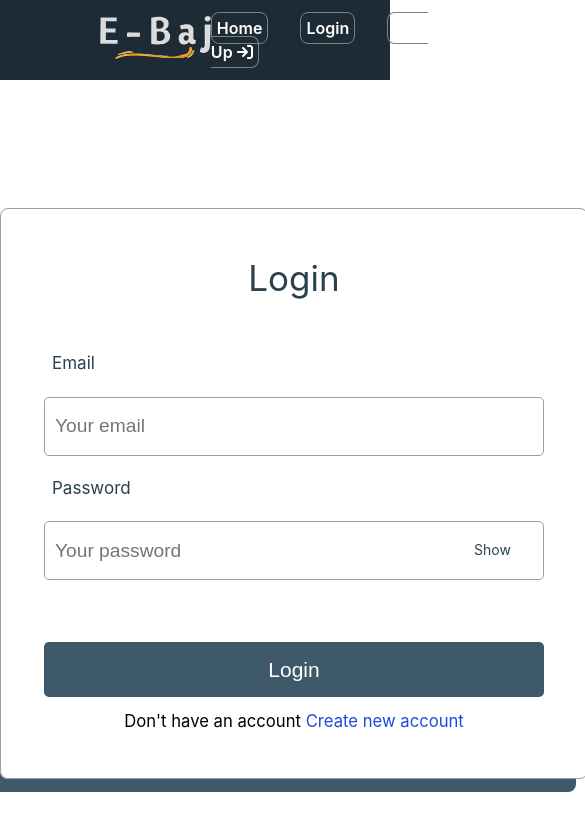
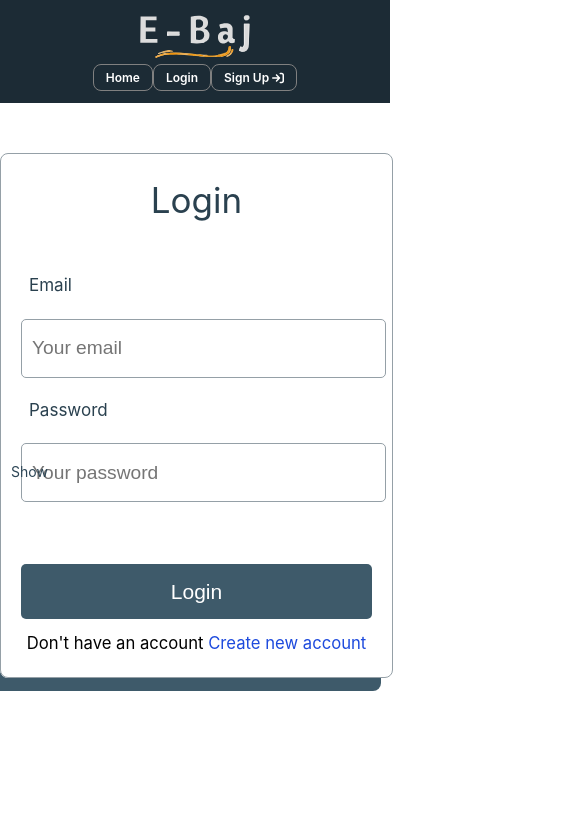
Before and after one commit to Rafiulsam/ema-john-simple, a React (Vite) app: page /login in a window 390 px wide. Shown: the top 830 px of the page, 585 px wide, since content can reach past the window. Built offline with nearby package versions, Linux system fonts and the light colour scheme; no server answers.

Commit message:
minor changed

```diff
--- a/src/components/Cart/Cart.css
+++ b/src/components/Cart/Cart.css
@@ -6,6 +6,9 @@
     position: sticky;
     top: 100px;
     background-color: lavenderblush;
+    padding: 20px;
+    border-radius: 8px;
+    box-shadow: 0 2px 10px rgba(0, 0, 0, 0.1);
 }
 
 .btn-clear-cart {
@@ -20,12 +23,54 @@
     height: 56px;
     color: white;
     font-size: 21px;
-    font-style: normal;
     font-weight: 400;
     border: none;
     cursor: pointer;
+    transition: background-color 0.3s ease;
 }
 
-.btn-clear-cart:hover{
+.btn-clear-cart:hover {
     background: #c54848;
 }
+
+/* Responsive styles */
+@media (max-width: 1024px) {
+    .cart {
+        top: 70px;
+        padding: 15px;
+    }
+
+    .btn-clear-cart {
+        height: 50px;
+        font-size: 19px;
+    }
+}
+
+@media (max-width: 768px) {
+    .cart {
+        top: 50px;
+        padding: 10px;
+    }
+
+    .btn-clear-cart {
+        height: 48px;
+        font-size: 18px;
+    }
+}
+
+@media (max-width: 480px) {
+    .cart {
+        top: 30px;
+        padding: 8px;
+    }
+
+    .btn-clear-cart {
+        height: 40px;
+        font-size: 16px;
+        padding: 10px;
+    }
+
+    .btn-clear-cart span {
+        display: none;
+    }
+}
--- a/src/components/Header/Header.css
+++ b/src/components/Header/Header.css
@@ -1,4 +1,4 @@
-.header{
+.header {
     background-color: #1C2B35;
     height: 80px;
     padding: 0 100px;
@@ -8,34 +8,96 @@
     position: sticky;
     top: 0;
     z-index: 1;
+    transition: padding 0.3s ease;
 }
 
-.navLink a{
+.navLink a {
     border: solid grey 1px;
-    padding: 5px;
+    padding: 5px 12px;
     border-radius: 8px;
     font-weight: 600;
     text-decoration: none;
     margin-right: 32px;
-    color: #ffff;
+    color: #fff;
+    transition: color 0.3s ease;
 }
-.navLink a:hover{
+
+.navLink a:hover {
     color: rgb(50, 148, 228);
 }
-.display-name{
+
+.display-name {
     border-radius: 8px;
     padding: 8px;
     border: solid grey 1px;
-    color: #ffff;
+    color: #fff;
     margin-right: 5px;
 }
-nav img{
+
+nav img {
     height: 43px;
 }
 
-.btn-sign-out{
+.btn-sign-out {
     cursor: pointer;
     border-radius: 8px;
-    padding: 10px;
+    padding: 10px 20px;
     background-color: orange;
+    font-weight: 600;
+    transition: background-color 0.3s ease;
 }
+
+.btn-sign-out:hover {
+    background-color: rgb(255, 127, 0);
+}
+
+@media (max-width: 1024px) {
+    .header {
+        padding: 0 50px;
+    }
+}
+
+@media (max-width: 768px) {
+    .header {
+        flex-direction: column;
+        height: auto;
+        padding: 20px;
+    }
+
+    .navLink a {
+        margin-right: 0;
+        margin-bottom: 12px;
+        font-size: 14px;
+    }
+
+    .display-name {
+        margin-left: 5px;
+        font-size: 14px;
+        margin-bottom: 12px;
+    }
+
+    .btn-sign-out {
+        font-size: 14px;
+        padding: 5px 10px;
+        margin-top: 10px;
+    }
+}
+
+@media (max-width: 480px) {
+    .header {
+        padding: 15px;
+    }
+
+    .navLink a {
+        font-size: 12px;
+    }
+
+    .display-name {
+        font-size: 12px;
+    }
+
+    .btn-sign-out {
+        font-size: 12px;
+        padding: 5px 8px;
+    }
+}
--- a/src/components/Login/Login.css
+++ b/src/components/Login/Login.css
@@ -80,3 +80,18 @@
 .showPass-btn:hover{
     font-weight: 700;
 }
+
+@media (max-width: 768px) {
+    .form-container {
+        width: 90%;
+        padding: 20px;
+        margin: 50px auto;
+    }
+    .form-control input {
+        width: 100%;
+    }
+    .showPass-btn {
+        left: auto;
+        right: 10px;
+    }
+}
--- a/src/components/Product/Product.css
+++ b/src/components/Product/Product.css
@@ -56,3 +56,14 @@
 .details {
     margin: 14px;
 }
+
+@media (max-width: 768px) {
+    .product {
+        width: 100%;
+        height: auto;
+    }
+    .product img {
+        width: 100%;
+        height: auto;
+    }
+}
--- a/src/components/Shop/Shop.css
+++ b/src/components/Shop/Shop.css
@@ -11,16 +11,11 @@
     justify-items: center;
 }
 
-.cart-container {
-    padding: 23px;
-    background-color: lavenderblush;
-}
-
-.cart-container a{
+.cart-container a {
     text-decoration: none;
 }
 
-.btn-proceed{
+.btn-proceed {
     display: flex;
     justify-content: center;
     align-items: center;
@@ -36,8 +31,64 @@
     cursor: pointer;
     border-radius: 4px;
     background: #3E5A6A;
+    transition: background-color 0.3s ease;
 }
 
-.btn-proceed:hover{
+.btn-proceed:hover {
     background: #324957;
 }
+
+/* Responsive styles */
+
+ @media (max-width: 1024px) {
+    .shop-container {
+        grid-template-columns: 1fr;
+        gap: 20px;
+    }
+
+    .products-container {
+        grid-template-columns: repeat(2, 1fr);
+        margin: 20px;
+    }
+
+    .btn-proceed {
+        height: 50px;
+        font-size: 19px;
+    }
+}
+
+@media (max-width: 768px) {
+    .shop-container {
+        grid-template-columns: 1fr;
+        gap: 15px;
+    }
+
+    .products-container {
+        grid-template-columns: 1fr;
+        margin: 20px;
+        gap: 20px;
+    }
+
+    .btn-proceed {
+        height: 48px;
+        font-size: 18px;
+    }
+}
+
+@media (max-width: 480px) {
+    .shop-container {
+        grid-template-columns:  1fr;
+        gap: 10px;
+    }
+
+    .products-container {
+        grid-template-columns: 1fr;
+        margin: 15px;
+        gap: 15px;
+    }
+
+    .btn-proceed {
+        height: 40px;
+        font-size: 16px;
+    }
+}
--- a/src/components/SignUp/SignUp.css
+++ b/src/components/SignUp/SignUp.css
@@ -1,3 +1,9 @@
-.text-error{
+.text-error {
     color: rgb(245, 90, 90);
 }
+
+@media (max-width: 768px) {
+    .text-error {
+        font-size: 14px;
+    }
+}
```
Also changed, not shown: src/components/Shop/Shop.jsx (line endings or trailing spaces).
